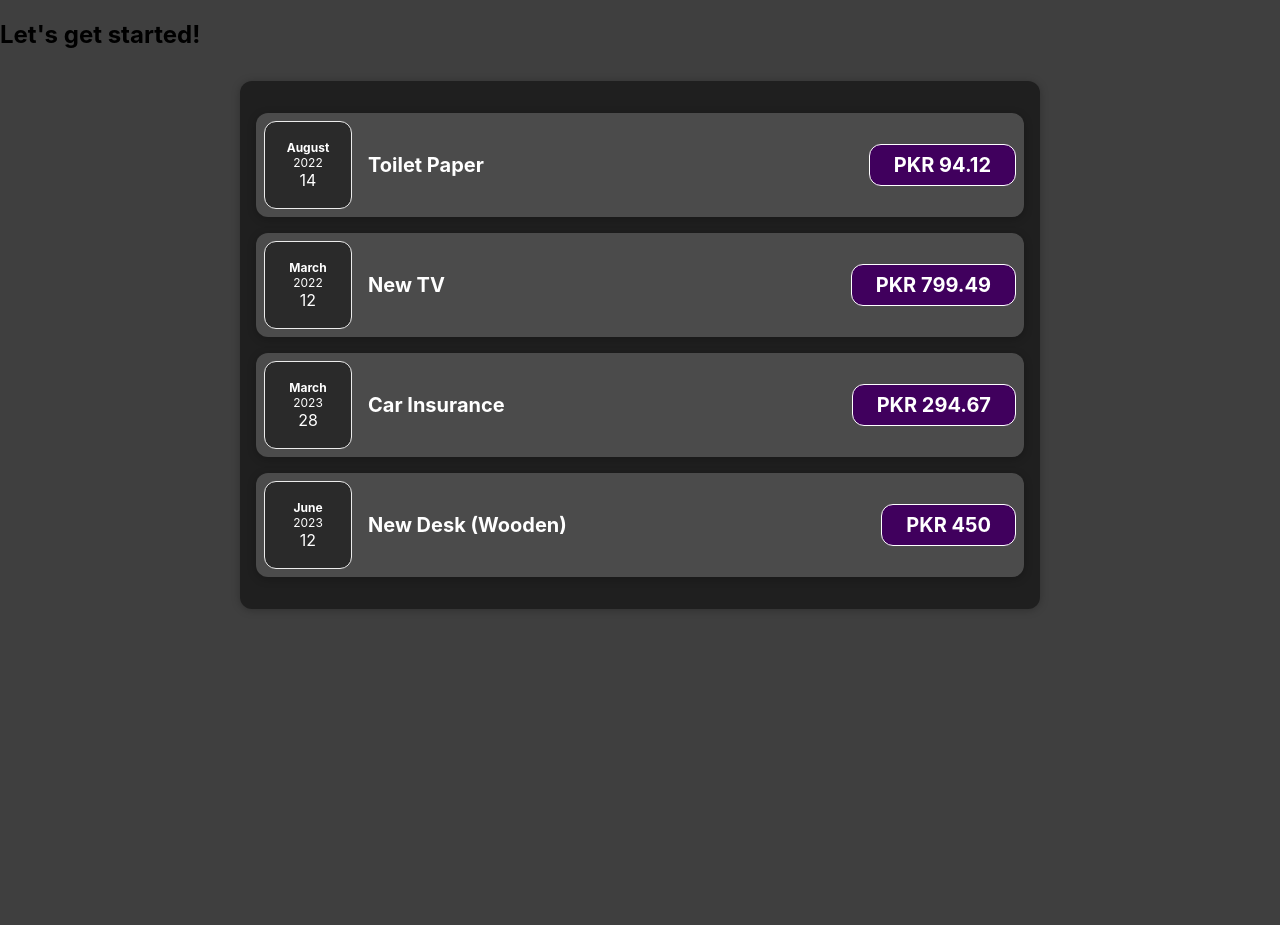
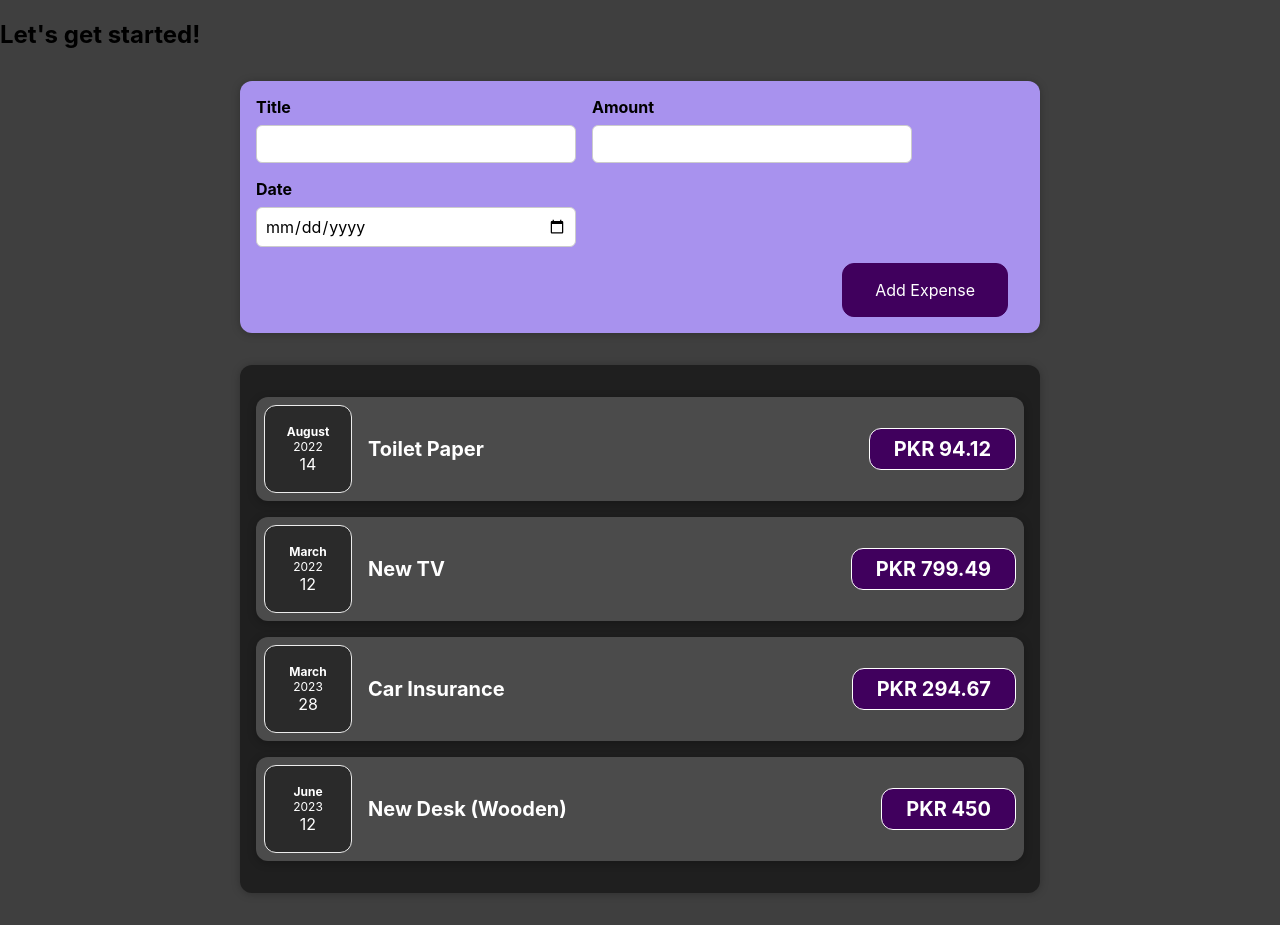
Before and after one commit to wasimhyder09/react-expensee-manager, a React (Create React App) app: page / in a window 1280 px wide. Before the commit the page ends 800 px from the top, so only its background shows below. Built offline with nearby package versions, Linux system fonts and the light colour scheme.

Commit message:
Created new expense form component

```diff
--- a/src/App.css
+++ b/src/App.css
@@ -88,6 +88,72 @@
   font-weight: bold;
 }
 
+.new-expense {
+  background-color: #a892ee;
+  padding: 1rem;
+  margin: 2rem auto;
+  width: 50rem;
+  max-width: 95%;
+  border-radius: 12px;
+  text-align: center;
+  box-shadow: 0 1px 8px rgba(0, 0, 0, 0.25);
+}
+
+.new-expense button {
+  font: inherit;
+  cursor: pointer;
+  padding: 1rem 2rem;
+  border: 1px solid #40005d;
+  background-color: #40005d;
+  color: white;
+  border-radius: 12px;
+  margin-right: 1rem;
+}
+
+.new-expense button:hover,
+.new-expense button:active {
+  background-color: #510674;
+  border-color: #510674;
+}
+
+.new-expense button.alternative {
+  color: #220131;
+  border-color: transparent;
+  background-color: transparent;
+}
+
+.new-expense button.alternative:hover,
+.new-expense button.alternative:active {
+  background-color: #ddb3f8;
+}
+
+.new-expense__controls {
+  display: flex;
+  flex-wrap: wrap;
+  gap: 1rem;
+  margin-bottom: 1rem;
+  text-align: left;
+}
+
+.new-expense__control label {
+  font-weight: bold;
+  margin-bottom: 0.5rem;
+  display: block;
+}
+
+.new-expense__control input {
+  font: inherit;
+  padding: 0.5rem;
+  border-radius: 6px;
+  border: 1px solid #ccc;
+  width: 20rem;
+  max-width: 100%;
+}
+
+.new-expense__actions {
+  text-align: right;
+}
+
 @media (min-width: 580px) {
   .expense-item__description {
     flex-direction: row;
--- a/src/App.js
+++ b/src/App.js
@@ -1,5 +1,7 @@
-import ExpenseItem from './components/ExpenseItem'
-import Expense from './components/Expense';
+import ExpenseItem from './components/Expenses/ExpenseItem'
+import Expense from './components/Expenses/Expense';
+import NewExpense from './components/NewExpense/NewExpense';
+
 function App() {
   const expenses = [
     {
@@ -26,6 +28,7 @@
   return (
     <div>
       <h2>Let's get started!</h2>
+      <NewExpense />
       <Expense item={expenses} />
     </div>
   );
--- /dev/null
+++ b/src/components/NewExpense/ExpenseForm.js
@@ -0,0 +1,23 @@
+const ExpenseForm = () => {
+  return <form>
+    <div className="new-expense__controls">
+      <div className="new-expense__control">
+        <label>Title</label>
+        <input type="text" />
+      </div>
+      <div className="new-expense__control">
+        <label>Amount</label>
+        <input type="number" min="0.01" step="0.01" />
+      </div>
+      <div className="new-expense__control">
+        <label>Date</label>
+        <input type="date" min="2019-01-01" max="2022-12-31" />
+      </div>
+    </div>
+    <div className="new-expense__actions">
+      <button type="submit">Add Expense</button>
+    </div>
+  </form>
+};
+
+export default ExpenseForm;
--- /dev/null
+++ b/src/components/NewExpense/NewExpense.js
@@ -0,0 +1,11 @@
+import ExpenseForm from './ExpenseForm';
+
+const NewExpense = () => {
+  return (
+    <div className="new-expense">
+      <ExpenseForm />
+    </div>
+  );
+};
+
+export default NewExpense;
```
Also changed, not shown: src/components/Expenses/Expense.js (renamed from src/components/Expense.js), src/components/Expenses/ExpenseDate.js (renamed from src/components/ExpenseDate.js), src/components/Expenses/ExpenseItem.js (renamed from src/components/ExpenseItem.js).
